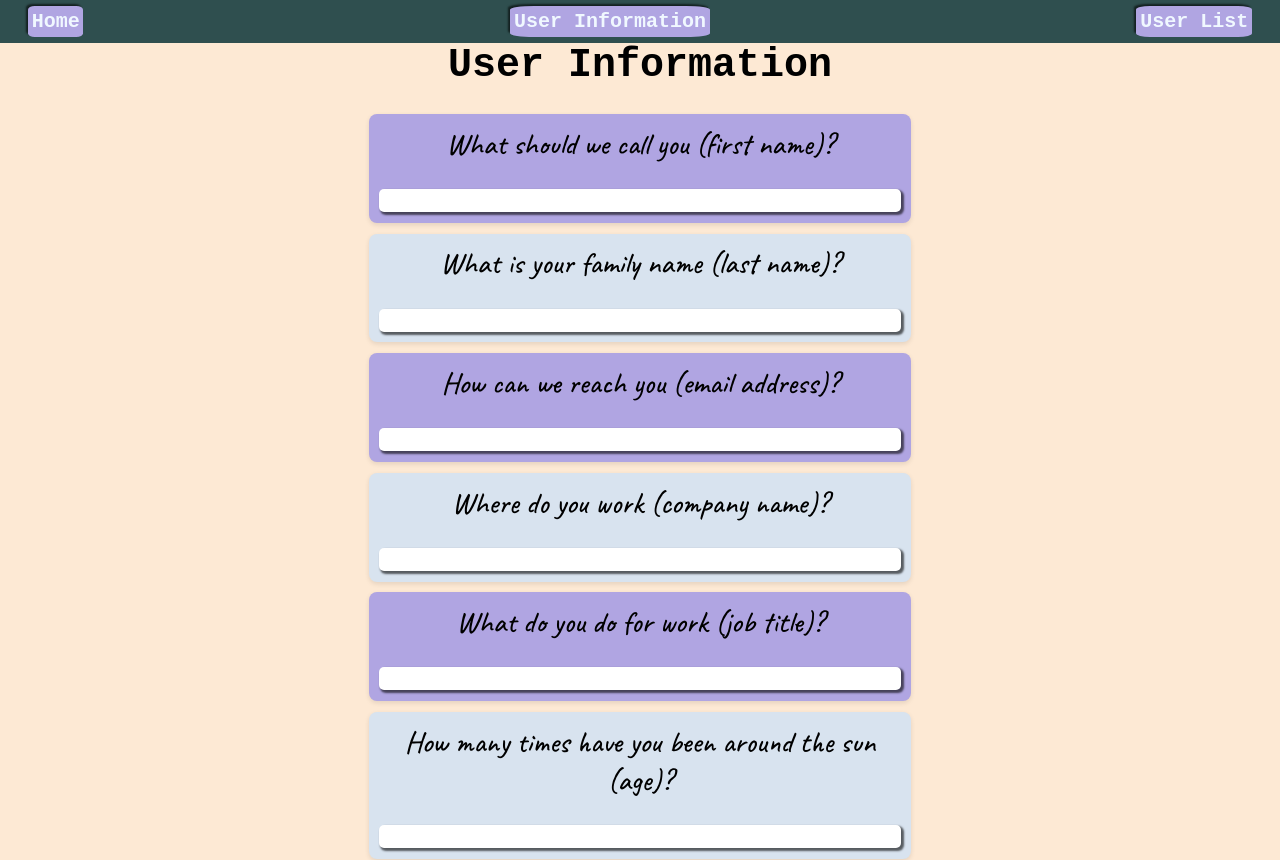
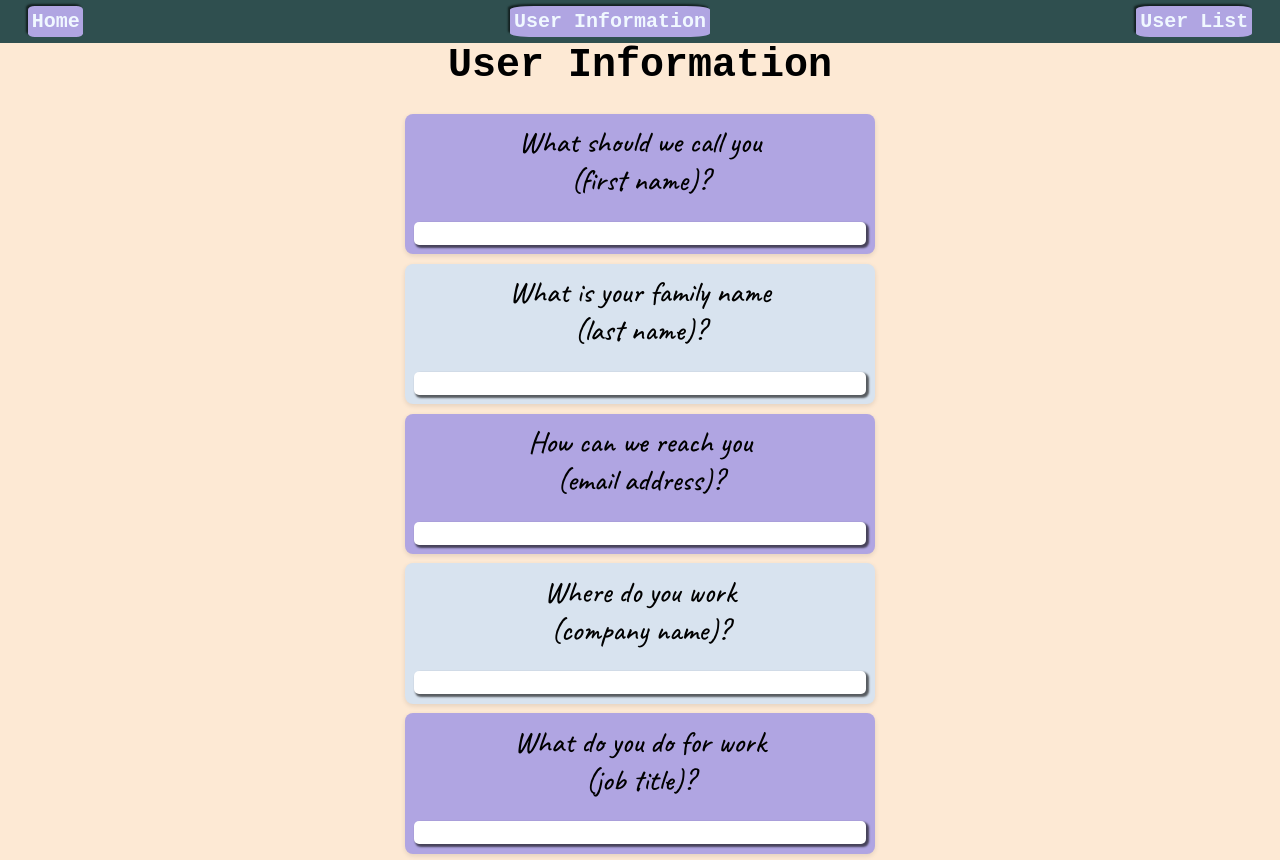
Before and after one commit to dEhiN/CBCDiploma--FSWAD, a React (Vite) app in the folder Module7_MEAN_Stack/assignments/1/code/assignment_one/: page /userinfoform in a window 1280 px wide. Shown: the top 860 px of the page. Built offline with nearby package versions, Linux system fonts and the light colour scheme; the HTML template or start-up script is replaced by a standard one; a web font is replaced by a local one.

Commit message:
Added a rule to preserve white space breaks so can add newline breaks to labels

```diff
--- a/Module7_MEAN_Stack/assignments/1/code/assignment_one/src/components/FormInputElement.css
+++ b/Module7_MEAN_Stack/assignments/1/code/assignment_one/src/components/FormInputElement.css
@@ -8,6 +8,7 @@
 .input-label {
     text-align: center;
     margin-bottom: 5%;
+    white-space-collapse: preserve-breaks;
 }
 
 /* For the input field itself, remove the border but add a border radius and a box shadow to make it look like the field is popping off the page. */
```
